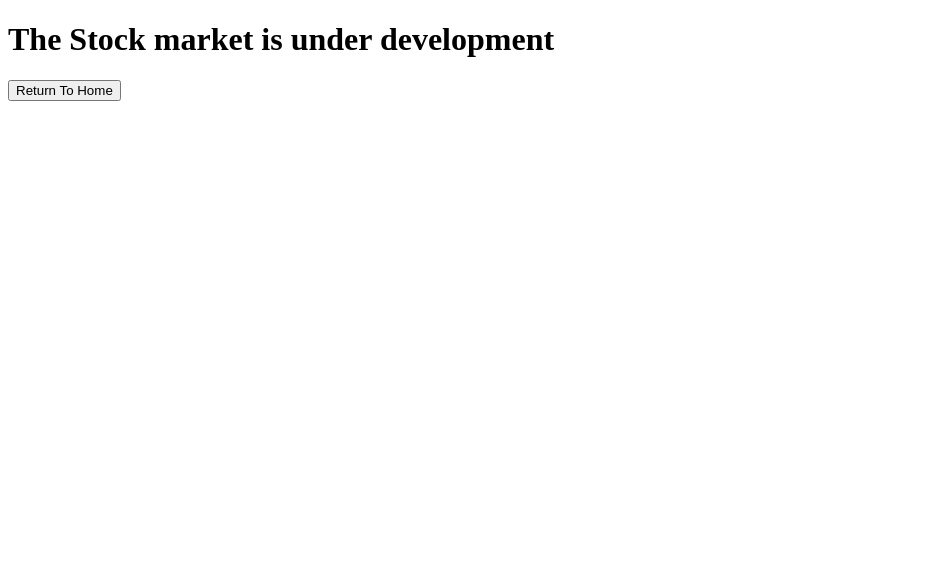
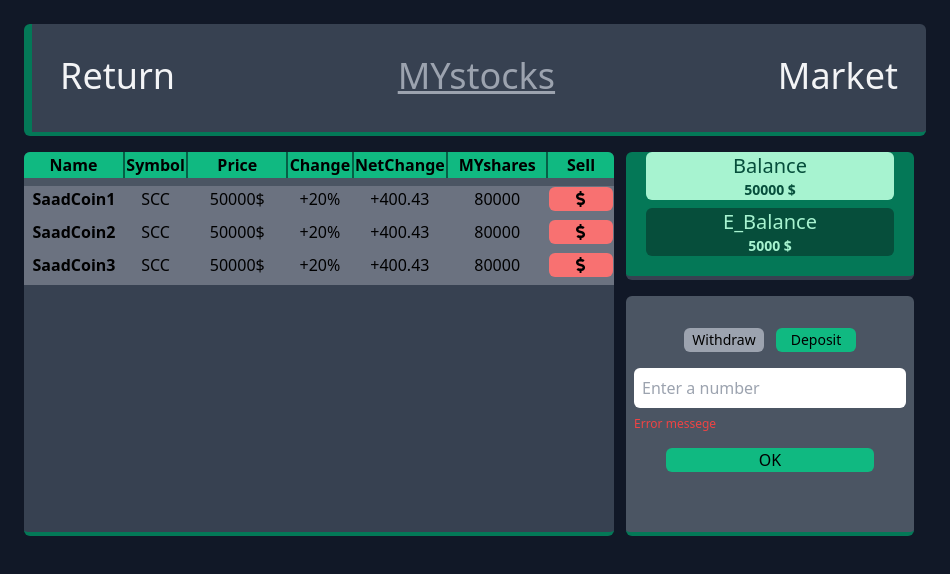
Before and after one commit to fearschism/BankGUI-ElectronJS, an Electron app: page StockMarket.html in a window 950 px wide. Drawn offline with nearby package versions, Linux system fonts and the light colour scheme; files that its build step writes are made by us from their sources.

Commit message:
Added Stocks Dashboard
v0.8.0

```diff
--- a/StockMarket.html
+++ b/StockMarket.html
@@ -5,16 +5,101 @@
     <meta http-equiv="X-UA-Compatible" content="IE=edge">
     <meta name="viewport" content="width=device-width, initial-scale=1.0">
     <link rel="stylesheet" href="css/animation.css">
+    <link rel="stylesheet" href="tailwind.css">
+    <link rel="stylesheet" href="https://cdnjs.cloudflare.com/ajax/libs/font-awesome/5.15.3/css/all.min.css" integrity="sha512-iBBXm8fW90+nuLcSKlbmrPcLa0OT92xO1BIsZ+ywDWZCvqsWgccV3gFoRBv0z+8dLJgyAHIhR35VZc2oM/gI1w==" crossorigin="anonymous" referrerpolicy="no-referrer" />
     <title>StockMarket-v0.0.1-alpha</title>
 </head>
-<body>
+<body class="bg-gray-900">
     <script src="https://ajax.googleapis.com/ajax/libs/jquery/2.1.1/jquery.min.js"></script>
     <!-- Preloader -->
     <div id="preloader">
-      <div id="status">&nbsp;</div>
+      <div id="status" >&nbsp;</div>
     </div>
-<h1>The Stock market is under development</h1>
-<button onclick="window.location.href= 'UserHome.html'">Return To Home</button>
+    <!-- Header -->
+    <div class="m-6 block">
+    <div class="w-full h-28 bg-gray-700 border-green-700 border-l-8 border-b-4 border-solid rounded-md text-center items-center ">
+      <div class=" justify-between flex mr-7 ml-7 py-8 text-gray-100">
+        <a href="UserHome.html" class="text-4xl hover:text-gray-400">Return</a>
+        <a href="#" class="text-4xl hover:text-gray-400 text-gray-400 underline">MYstocks</a>
+        <a href="" class="text-4xl hover:text-gray-400">Market</a>
+      </div>
+    </div>
+    <!-- DashBoard -->
+    <div class="flex py-4 ">
+      <!-- View dashboard // table -->
+      <div class="bg-gray-700 w-8/12 h-96  border-green-700  border-b-4 border-solid rounded-md overflow-auto">
+        <table class="table-fixed space-y-2">
+          <thead>
+          <tr class="bg-green-500 border-solid border-gray-600 border-b-8 border-collapse">
+            <th class="w-2/12 border-green-800 border-r-2 border-solid">Name</th>
+            <th class="w-1/12 border-green-800 border-r-2 border-solid">Symbol</th>
+            <th class="w-2/12 border-green-800 border-r-2 border-solid">Price</th>
+            <th class="w-1/12 border-green-800 border-r-2 border-solid">Change</th>
+            <th class="w-1/12 border-green-800 border-r-2 border-solid">NetChange</th>
+            <th class="w-2/12 border-green-800 border-r-2 border-solid">MYshares</th>
+            <th class="w-1/12">Sell</th>
+          </tr>
+        </thead>
+        <tbody>
+
+         <tr class="text-center bg-gray-500 hover:bg-gray-300 transition-all ease-in">
+            <td class="pb-2 font-semibold" id="Sname">SaadCoin1</td>
+            <td class="pb-2">SCC</td>
+            <td class="pb-2">50000$</td>
+            <td class="pb-2">+20%</td>
+            <td class="pb-2">+400.43</td>
+            <td class="pb-2">80000</td>
+            <td class="pb-2"><button class="bg-red-400 rounded-md w-16 hover:bg-red-500 sell" ><i class="fas fa-dollar-sign"></i></button></td>
+          </tr>
+          <tr class="text-center bg-gray-500 hover:bg-gray-300 transition-all ease-in">
+            <td class="pb-2 font-semibold" id="Sname">SaadCoin2</td>
+            <td class="pb-2">SCC</td>
+            <td class="pb-2">50000$</td>
+            <td class="pb-2">+20%</td>
+            <td class="pb-2">+400.43</td>
+            <td class="pb-2">80000</td>
+            <td class="pb-2"><button class="bg-red-400 rounded-md w-16 hover:bg-red-500 sell" ><i class="fas fa-dollar-sign "></i></button></td>
+          </tr>
+          <tr class="text-center bg-gray-500 hover:bg-gray-300 transition-all ease-in">
+            <td class="pb-2 font-semibold" id="Sname">SaadCoin3</td>
+            <td class="pb-2">SCC</td>
+            <td class="pb-2">50000$</td>
+            <td class="pb-2">+20%</td>
+            <td class="pb-2">+400.43</td>
+            <td class="pb-2">80000</td>
+            <td class="pb-2"><button class="bg-red-400 rounded-md w-16 hover:bg-red-500 sell" ><i class="fas fa-dollar-sign "></i></button></td>
+          </tr>
+        </tbody>
+        </table>
+      </div>
+      <!-- Infos and services -->
+      <div class="block px-3 space-y-4">
+        <div class="w-72 h-32 bg-green-700  border-gray-700 border-b-4 border-solid rounded-md">
+          <div class="block space-y-2">
+            <div class="grid text-green-900 text-xl bg-green-200 mx-5 rounded-md justify-center">
+              <label for="" class="text-center">Balance</label>
+              <label for="" class="text-center text-sm font-bold" id="bal">50000 $</label>
+            </div>
+            <div class="grid text-green-200 text-xl bg-green-900 mx-5 rounded-md justify-center">
+              <label for="" class="text-center">E_Balance</label>
+              <label for="" class="justify-center text-center text-sm font-bold" id="ebal">5000 $</label>
+            </div>
+          </div>
+        </div>
+        <div class="bg-gray-600 w-72 h-60 border-green-700 border-b-4 border-solid rounded-md">
+          <!-- Block -->
+          <div class="block py-8 space-y-4">
+            <!-- checkbox -->
+            <div class="flex space-x-3  justify-center"><button class="disabled:bg-green-500 w-20 rounded-md bg-gray-400 disabled:cursor-not-allowed text-sm h-6 hover:bg-gray-200 transition-all ease-in">Withdraw</button><button class="disabled:bg-green-500 w-20 bg-gray-400 disabled:cursor-not-allowed text-sm rounded-md hover:bg-gray-200 transition-all ease-in" disabled >Deposit</button></div>
+            <!-- INPUT -->
+            <div class="grid  space-y-2 m-2"><input type="number" placeholder="Enter a number" class="h-10 p-2 rounded-md" maxlength="5" oninput="javascript: if (this.value.length > this.maxLength) this.value = this.value.slice(0, this.maxLength);"> <small class="opacity-1 text-red-500 text-xs">Error messege</small></div>
+            <!-- button -->
+            <div class="flex  m-10 justify-center"><button class="w-full bg-green-500 rounded-md hover:bg-green-300 transition-all ease-in">OK</button></div>
+          </div>
+        </div>
+      </div>
+    </div>
+  </div>
 
  <script>
         $(window).on('load', function() { // makes sure the whole site is loaded
@@ -22,7 +107,19 @@
   $('#preloader').delay(3000).fadeOut('slow'); // will fade out the white DIV that covers the website.
   $('body').delay(350).css({'overflow':'visible'});
 })
-
+</script>
+<script>
+  var thisuser = JSON.parse(localStorage.getItem('logU'))
+  console.log(thisuser.E_account.E_balance)
+  $('#bal').text(thisuser.balance+" $");$('#ebal').text(thisuser.E_account.E_balance +" $");
+</script>
+<script>
+  const stocks = ['saadCoin','piCoin','byteCoin','tobiCoin','hashBrown','','','']
+  //sell button
+  $(document).on('click','.sell', function(){
+    console.log($(this).closest('tr').find('#Sname').html());
+    $(this).parents('tr').remove();
+  })
 </script>
 </body>
 </html>
```
